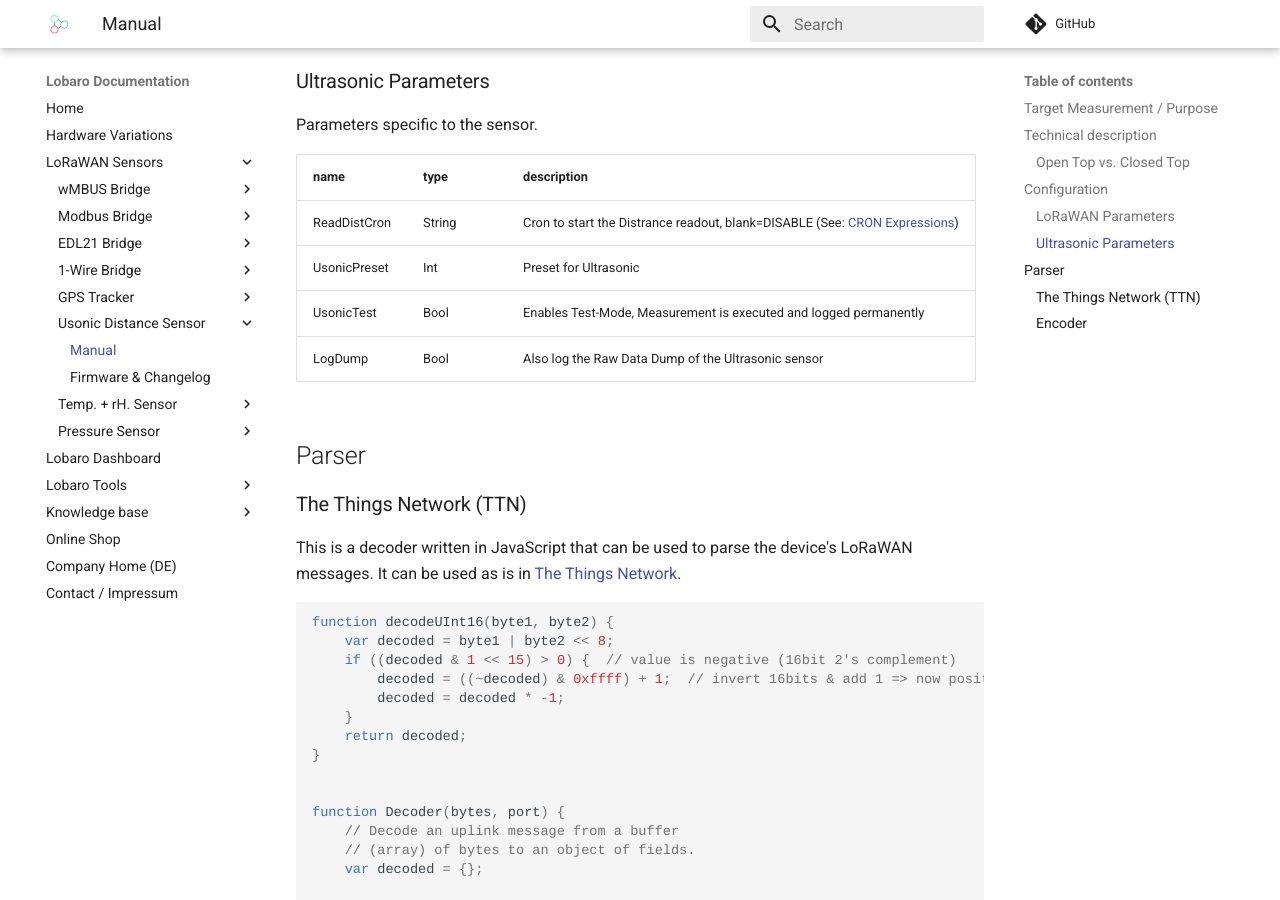
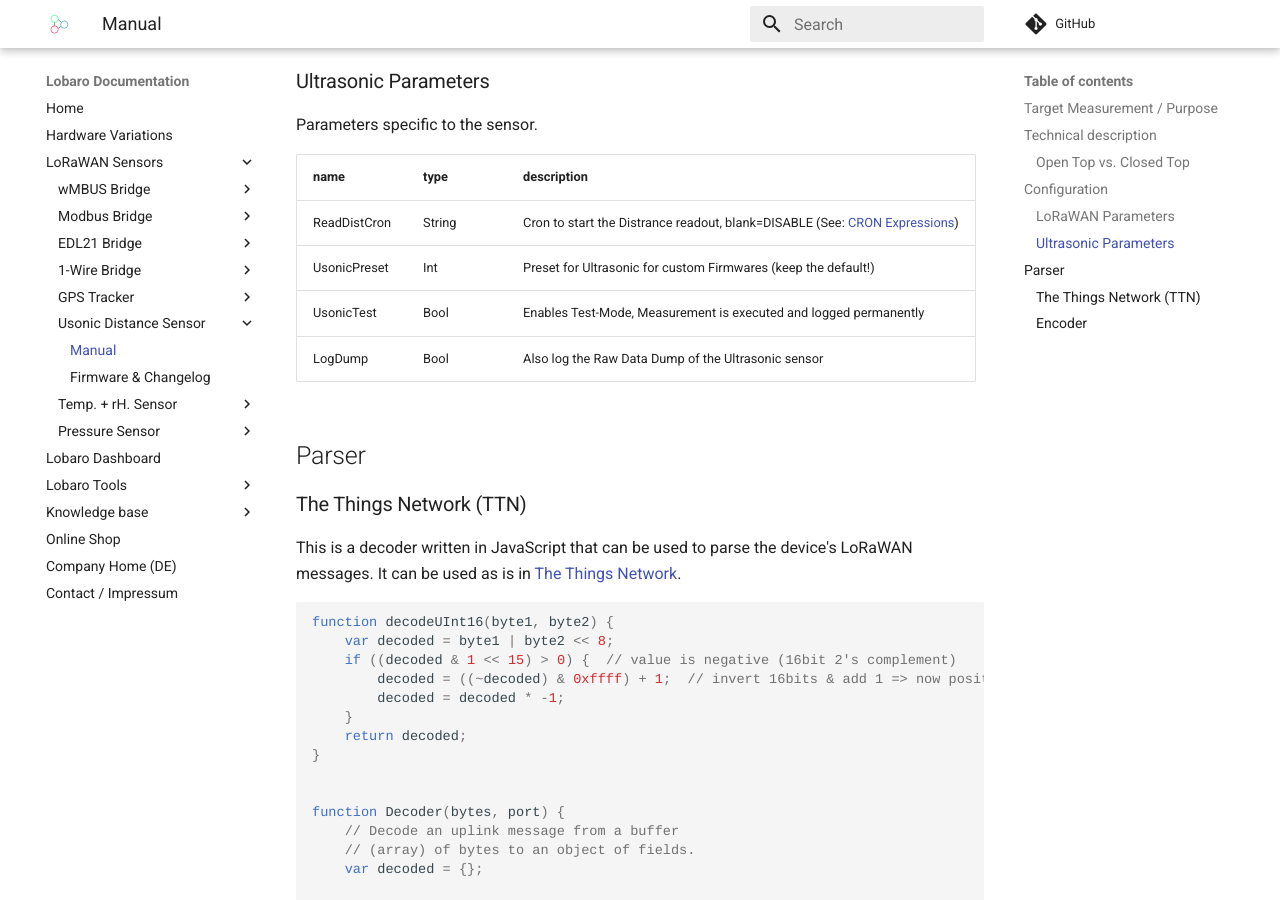
Before and after one commit to Lobaro/docs, an MkDocs documentation site: the page built from docs/lorawan-sensors/usonic-lorawan/index.md, in a window 1280 px wide and 900 px high, scrolled down 2102 px. Built offline with MkDocs 1.6.1 and Material for MkDocs 9.7.7, drawn with Linux system fonts in a browser that asks for light colours; a script that is not in the unit is left out; comment, search, counter and statistics services are not loaded.

Commit message:
Update index.md

```diff
--- a/docs/lorawan-sensors/usonic-lorawan/index.md
+++ b/docs/lorawan-sensors/usonic-lorawan/index.md
@@ -41,7 +41,7 @@ Parameters specific to the sensor.
 | name |  type | description |
 |------|-------|-------------|
 | ReadDistCron | String      | Cron to start the Distrance readout, blank=DISABLE (See: [CRON Expressions](../../background/cron-expressions.md)) |
-| UsonicPreset | Int         | Preset for Ultrasonic |
+| UsonicPreset | Int         | Preset for Ultrasonic for custom Firmwares (keep the default!) |
 | UsonicTest | Bool          | Enables Test-Mode, Measurement is executed and logged permanently |
 | LogDump | Bool             | Also log the Raw Data Dump of the Ultrasonic sensor |
 
```
